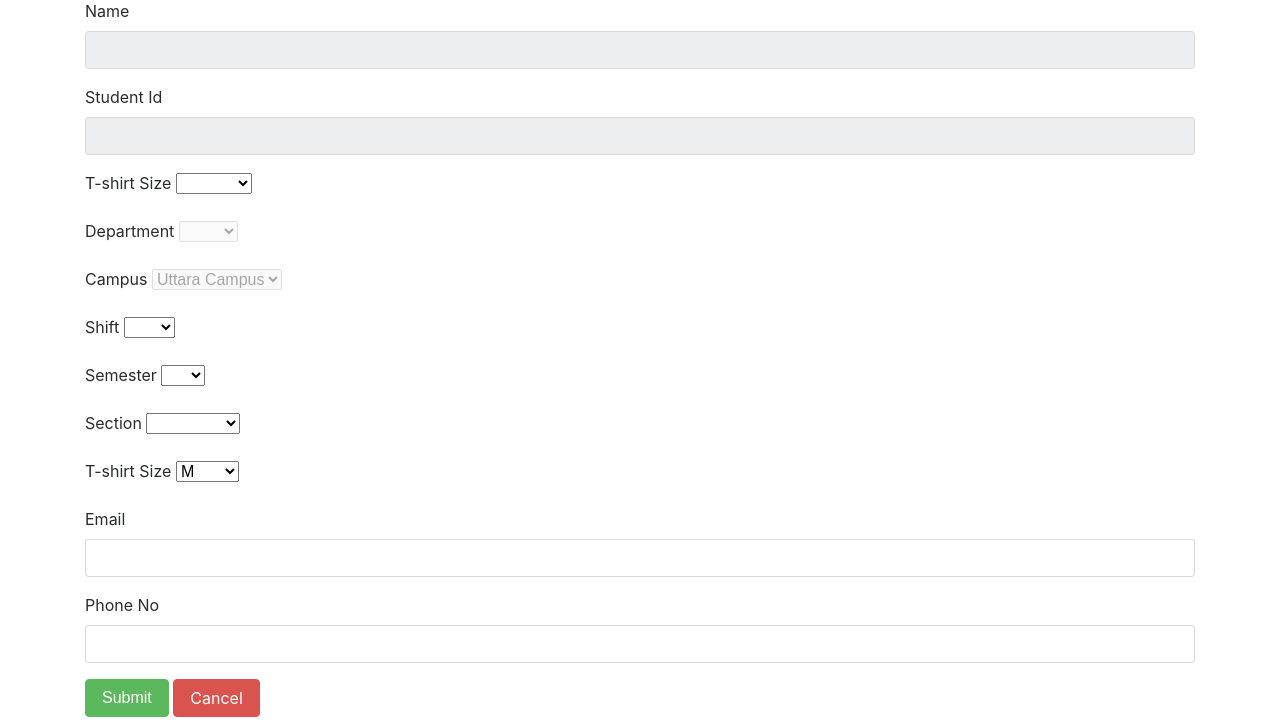
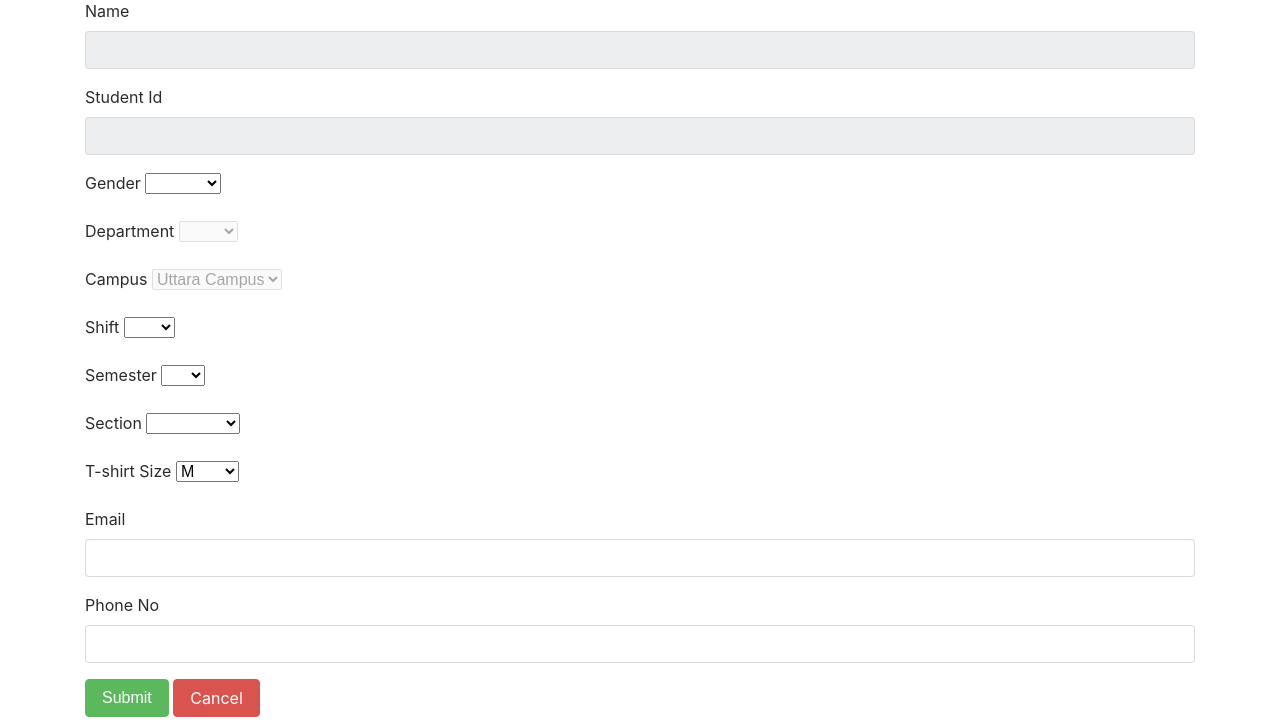
Before and after one commit to fuadwasi/topc_site, a Django app: page /std-reg/ in a window 1280 px wide. Shown: the part 75-800 px from the top of the page. Run offline with Django 3.2, Linux system fonts and the light colour scheme; some libraries are stand-ins or nearby versions.

Commit message:
std-reg modified 2

```diff
--- a/TOPC_Reg_SYS/templates/std-reg.html
+++ b/TOPC_Reg_SYS/templates/std-reg.html
@@ -25,7 +25,7 @@
                        value="{{ student.sID }}" name="sId" {% if user.is_superuser == 0 %}disabled{% endif %}>
             </div>
         <div class="form-group">
-                <label>T-shirt Size</label>
+                <label>Gender</label>
 
                 <select name="gender" required="true">
                     <option value="{{student.gender}}">{{student.gender}}</option>
```
